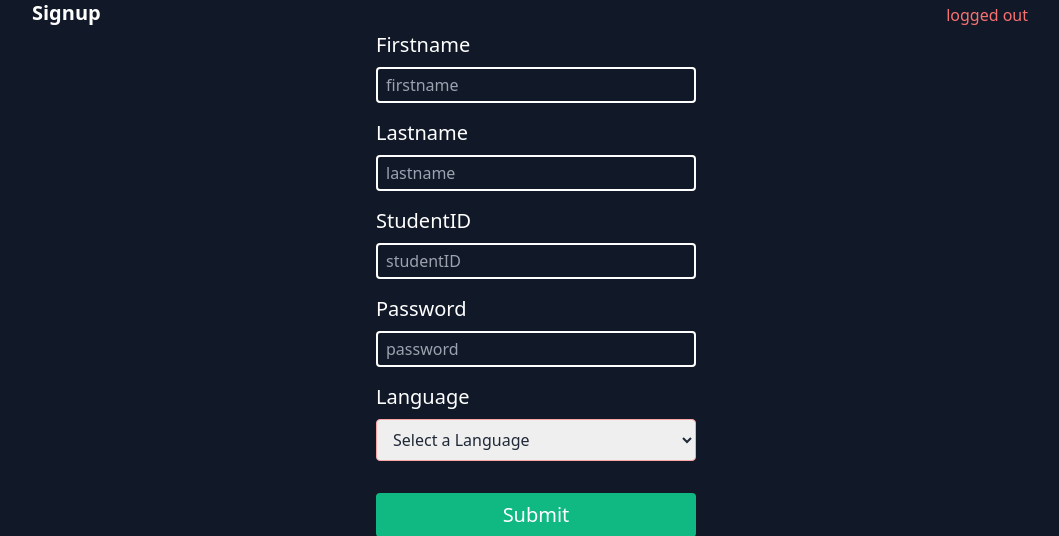
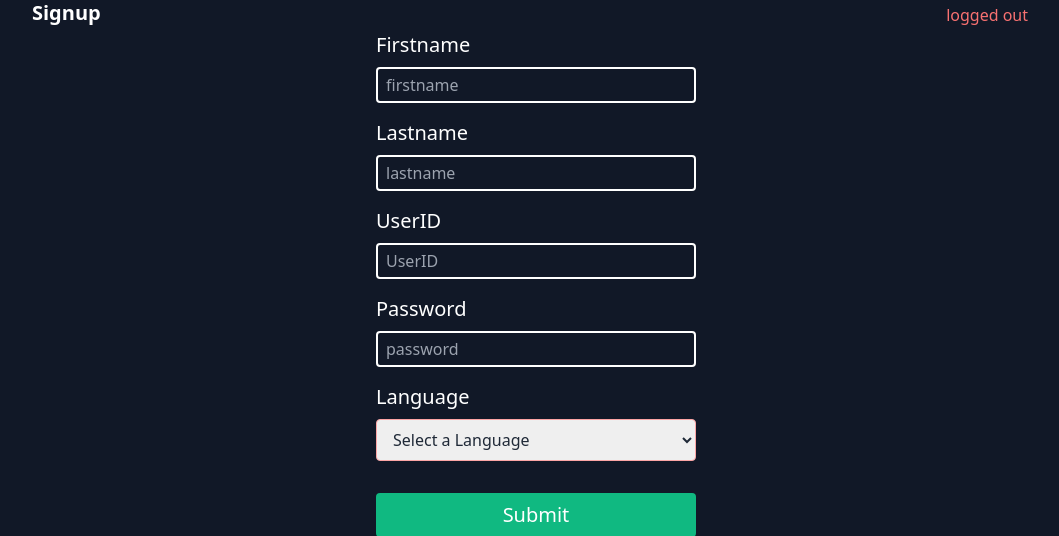
Before and after one commit to DEVARSYASHAH/Duodeck-odoocombat, a Django app: page /student/signup/ in a window 1280 px wide. Shown: the part 63-599 px from the top of the page, without its empty margins (104-1163 px from the left). Run offline with Django 3.2, Linux system fonts and the light colour scheme; data that the repository does not hold is empty.

Commit message:
commit frontend change

```diff
--- a/templates/student/login.html
+++ b/templates/student/login.html
@@ -7,12 +7,12 @@
 <form class="w-2xl sm:w-1/2 max-w-xs flex flex-col mx-auto " action="/student/login/" method="POST">
   {% csrf_token %}
   <div class="w-1/2  max-w-xs flex flex-col sm:flex-row mt-4  sm:items-center"></div>
-    <label class="text-3xl" for="studentID">StudentID <span class="text-sm font-thin">(username for admin users)</span></label>
+    <label class="text-3xl" for="studentID">UserID <span class="text-sm font-thin">(username for admin users)</span></label>
     <input
       class="px-2 py-1 bg-transparent border-white border-2 h-lg mt-4 rounded text-gray-100"
       name="studentID"
       type="text"
-      placeholder="studentID (username for admin users)"
+      placeholder="UserID (username for admin users)"
     />
   </div>
   <div class="w-1/2 max-w-xs flex flex-col sm:flex-row mt-4 sm:items-center"></div>
--- a/templates/student/signup.html
+++ b/templates/student/signup.html
@@ -24,14 +24,14 @@
     />
   </div>
   <div class="w-1/2  max-w-xs flex flex-col sm:flex-row mt-4  sm:items-center"></div>
-  <label class="text-xl" for="studentID">StudentID</label>
+  <label class="text-xl" for="studentID">UserID</label>
 
   <input
     class="px-2 py-1 bg-transparent border-white border-2 h-lg mt-2 rounded "
     name="studentID"
     type="text"
     id="studentID"
-    placeholder="studentID"
+    placeholder="UserID"
   />
   <p id="studentID-error" class="hidden text-red-400 py-1">ID either incomplete or exists</p>
 </div>
```
Also changed, not shown: 8 other files.
